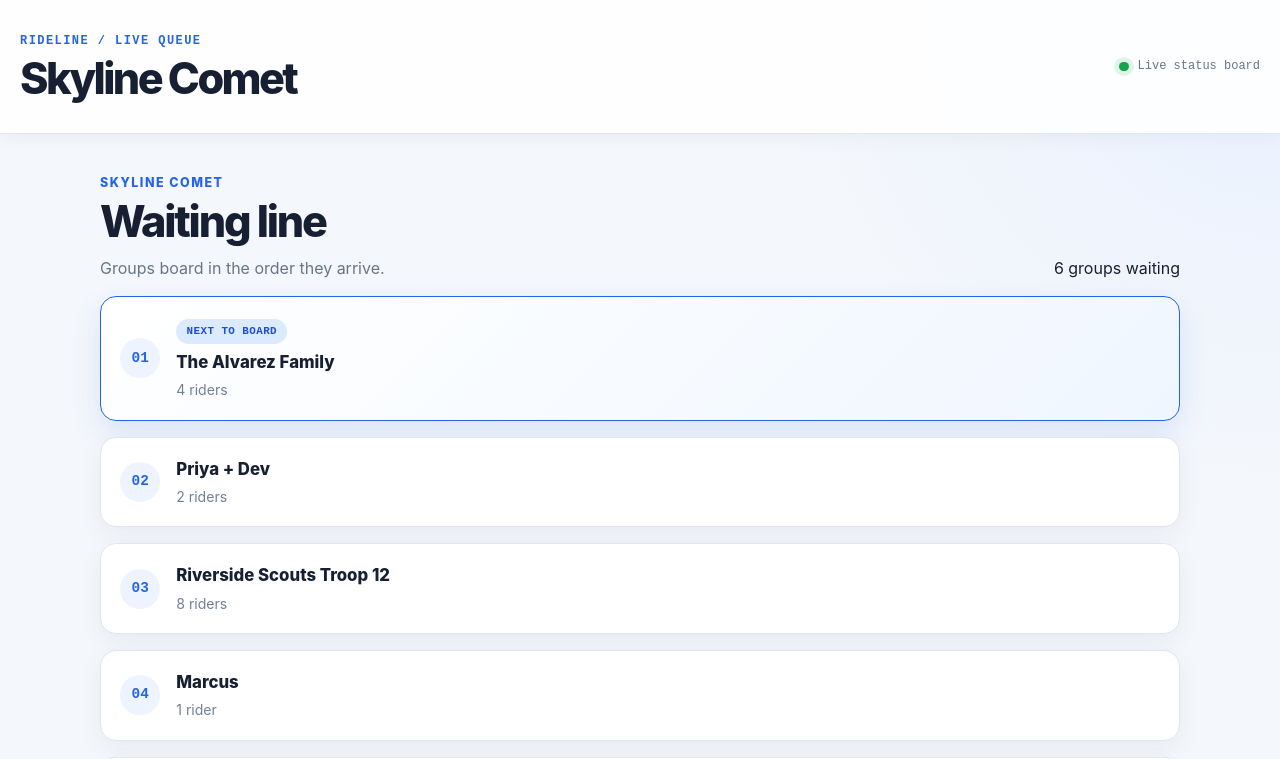
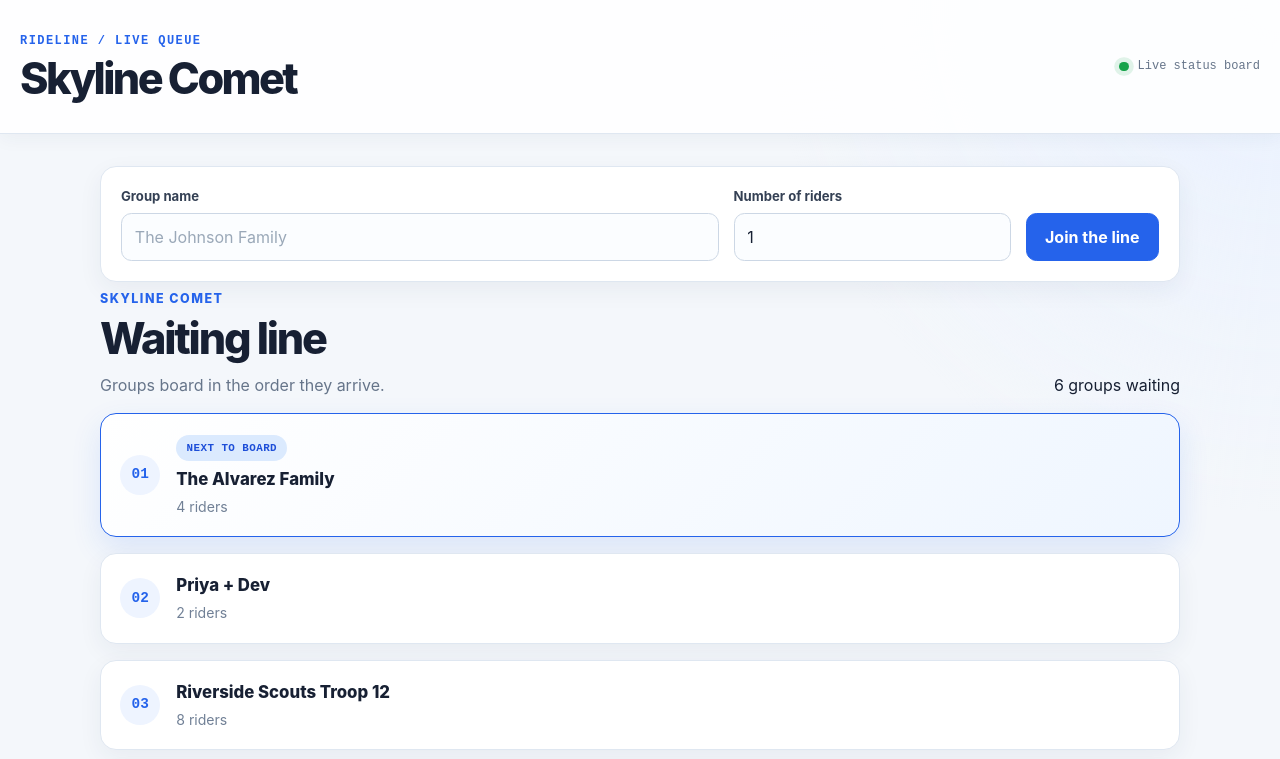
Before and after one commit to ALI2ALHMWI/Theme-Park-Ride, a React (Vite) app: page / in a window 1280 px wide. Shown: the top 759 px of the page. Built offline with nearby package versions, Linux system fonts and the light colour scheme.

Commit message:
feat: add groups to the ride queue

```diff
--- a/src/App.tsx
+++ b/src/App.tsx
@@ -1,6 +1,8 @@
 import { ChangeEvent, useEffect, useState } from "react";
 import Header from "./components/Header";
 import Footer from "./components/Footer";
+import QueueForm from "./components/QueueForm";
+
 
 const QUEUE_URL = "./initial-queue.json";
 
@@ -20,6 +22,17 @@ function App() {
   const [queue, setQueue] = useState<QUEUE[]>([]);
   const [isLoadingQueue, setIsLoading] = useState(true);
   const [hasQueueError, setHasQueueError] = useState(false);
+
+  function handleAddGroup(groupName: string, riders: number) {
+    const newEntry: QUEUE = {
+      id: queue.length + 1,
+      groupName,
+      riders,
+    };
+
+    setQueue((currentQueue) => [...currentQueue, newEntry]);
+  }
+
 
   async function loadQueue() {
     setIsLoading(true);
@@ -57,7 +70,7 @@ function App() {
             </button>
           </div>
         )}
-
+        <QueueForm onAddGroup={handleAddGroup} />
         {!isLoadingQueue && !hasQueueError && (
           <section className="queue-section">
             <div className="section-heading">
--- /dev/null
+++ b/src/components/QueueForm.tsx
@@ -0,0 +1,68 @@
+import { ChangeEvent, useState, type FormEvent } from "react";
+
+interface QueueFormProps {
+  onAddGroup: (groupName: string, riders: number) => void;
+}
+
+function QueueForm({ onAddGroup }: QueueFormProps) {
+  const [groupName, setGroupName] = useState("");
+  const [riders, setRiders] = useState("1");
+
+    function handleGroupNameChange(event: ChangeEvent<HTMLInputElement>) {
+        setGroupName(event.target.value);
+     }
+
+    function handleRidersChange(event: ChangeEvent<HTMLInputElement>) {
+        setRiders(event.target.value);
+    }
+
+  function handleSubmit(event: FormEvent<HTMLFormElement>) {
+    event.preventDefault();
+
+    const trimmedGroupName = groupName.trim();
+    const ridersNumber = Number(riders);
+
+    if (!trimmedGroupName || ridersNumber < 1) {
+      return;
+    }
+
+    onAddGroup(trimmedGroupName, ridersNumber);
+
+    setGroupName("");
+    setRiders("1");
+  }
+
+  return (
+    <form className="queue-form" onSubmit={handleSubmit}>
+      <div className="queue-form-group">
+        <label htmlFor="group-name">Group name</label>
+        <input
+          id="group-name"
+          className="queue-input"
+          type="text"
+          value={groupName}
+          onChange={handleGroupNameChange}
+          placeholder="The Johnson Family"
+        />
+      </div>
+
+      <div className="queue-form-group">
+        <label htmlFor="riders">Number of riders</label>
+        <input
+          id="riders"
+          className="queue-input"
+          type="number"
+          min="1"
+          value={riders}
+          onChange={handleRidersChange}
+        />
+      </div>
+
+      <button type="submit" className="queue-submit-button">
+        Join the line
+      </button>
+    </form>
+  );
+}
+
+export default QueueForm;
```
